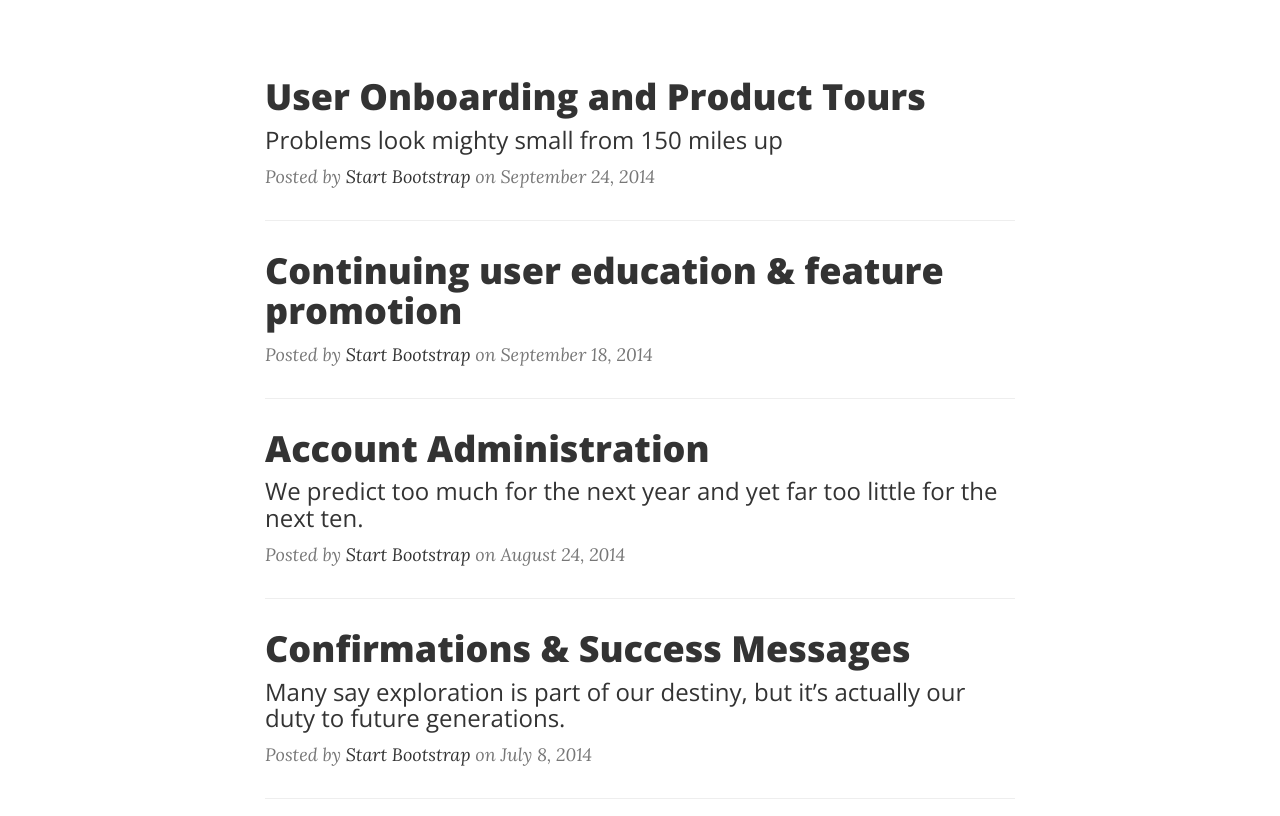
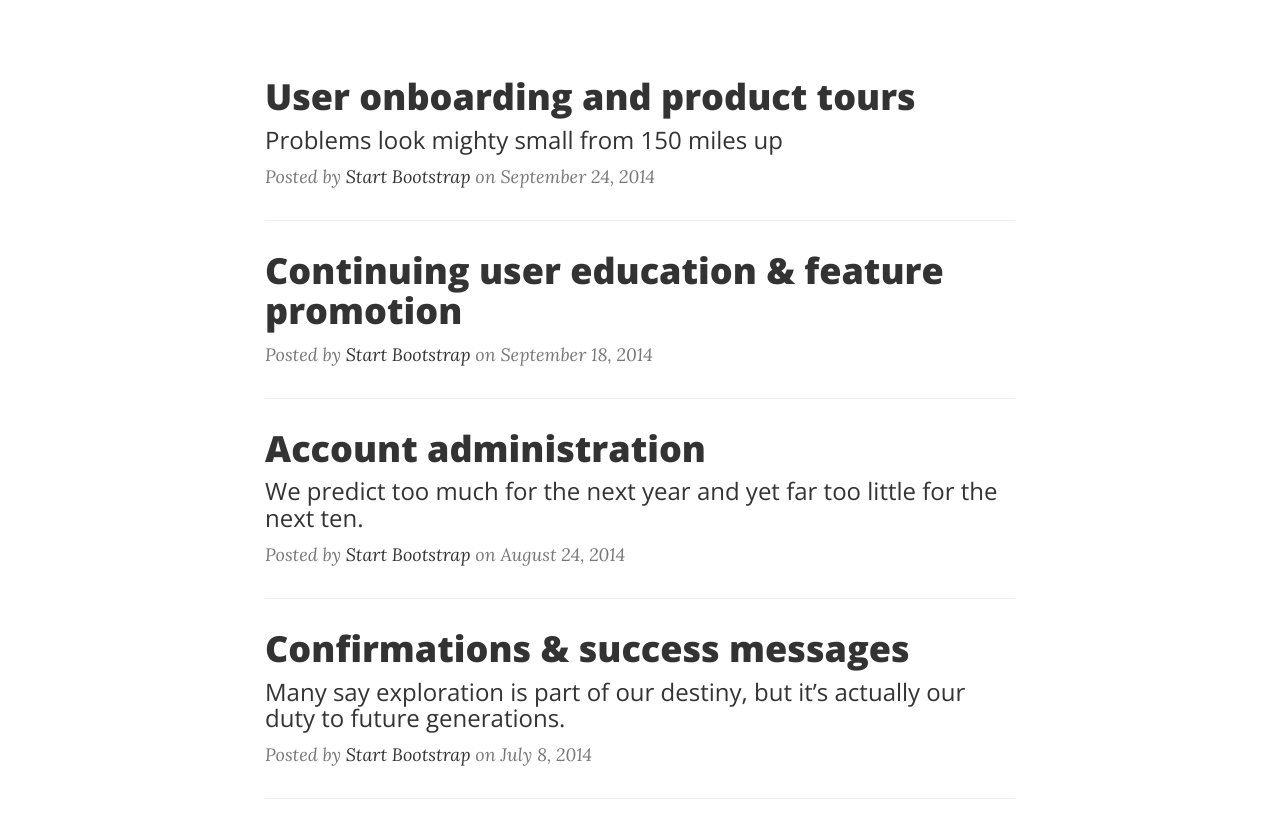
Before and after one commit to angelagorden/example, a website: page index.html in a window 1280 px wide. Shown: the part 451-1267 px from the top of the page. Drawn offline with nearby package versions, Linux system fonts and the light colour scheme.

Commit message:
Correct capitalization for H2

```diff
--- a/index.html
+++ b/index.html
@@ -90,7 +90,7 @@
                 <div class="post-preview">
                     <a href="post.html">
                         <h2 class="post-title">
-                            User Onboarding and Product Tours
+                            User onboarding and product tours
                         </h2>
                         <h3 class="post-subtitle">
                             Problems look mighty small from 150 miles up
@@ -111,7 +111,7 @@
                 <div class="post-preview">
                     <a href="post.html">
                         <h2 class="post-title">
-                            Account Administration
+                            Account administration
                         </h2>
                         <h3 class="post-subtitle">
                             We predict too much for the next year and yet far too little for the next ten.
@@ -123,7 +123,7 @@
                 <div class="post-preview">
                     <a href="post.html">
                         <h2 class="post-title">
-                          Confirmations & Success Messages
+                          Confirmations & success messages
                         </h2>
                         <h3 class="post-subtitle">
                             Many say exploration is part of our destiny, but it’s actually our duty to future generations.
```
